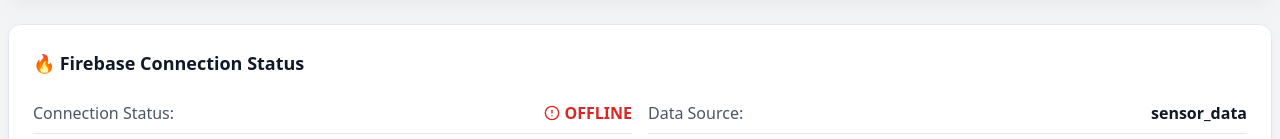
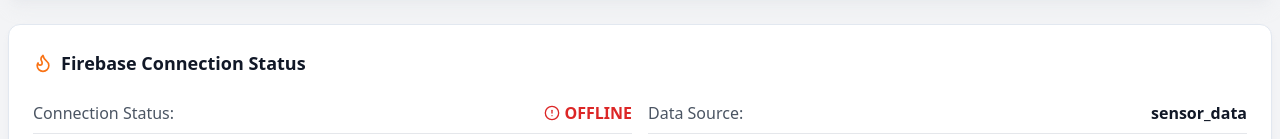
Before and after one commit to adithyadilum/skyforge-dashboard, a React (Vite) app: page / in a window 1280 px wide. Both pictures are taken after a click on the button "System". Shown: the part 184-323 px from the top of the page. Built offline with nearby package versions, Linux system fonts and the light colour scheme; no server answers; the database is empty.

Commit message:
feat: Add Flame icon to SystemTab for improved Firebase connection status visibility

```diff
--- a/src/components/SystemTab.tsx
+++ b/src/components/SystemTab.tsx
@@ -1,4 +1,4 @@
-import { Battery, Cpu, CheckCircle, MapPin, AlertCircle, Clock } from "lucide-react"
+import { Battery, Cpu, CheckCircle, MapPin, AlertCircle, Clock, Flame } from "lucide-react"
 import { Card, CardContent } from "./ui/card"
 import { WeatherData } from "../types"
 
@@ -47,7 +47,8 @@
         <CardContent className="p-6">
           <div className="mb-4">
             <h3 className="text-lg font-semibold text-gray-900 mb-4 flex items-center gap-2">
-              🔥 Firebase Connection Status
+              <Flame className="w-5 h-5 text-orange-500" />
+               Firebase Connection Status
             </h3>
           </div>
           <div className="grid grid-cols-1 md:grid-cols-2 gap-4">
```
